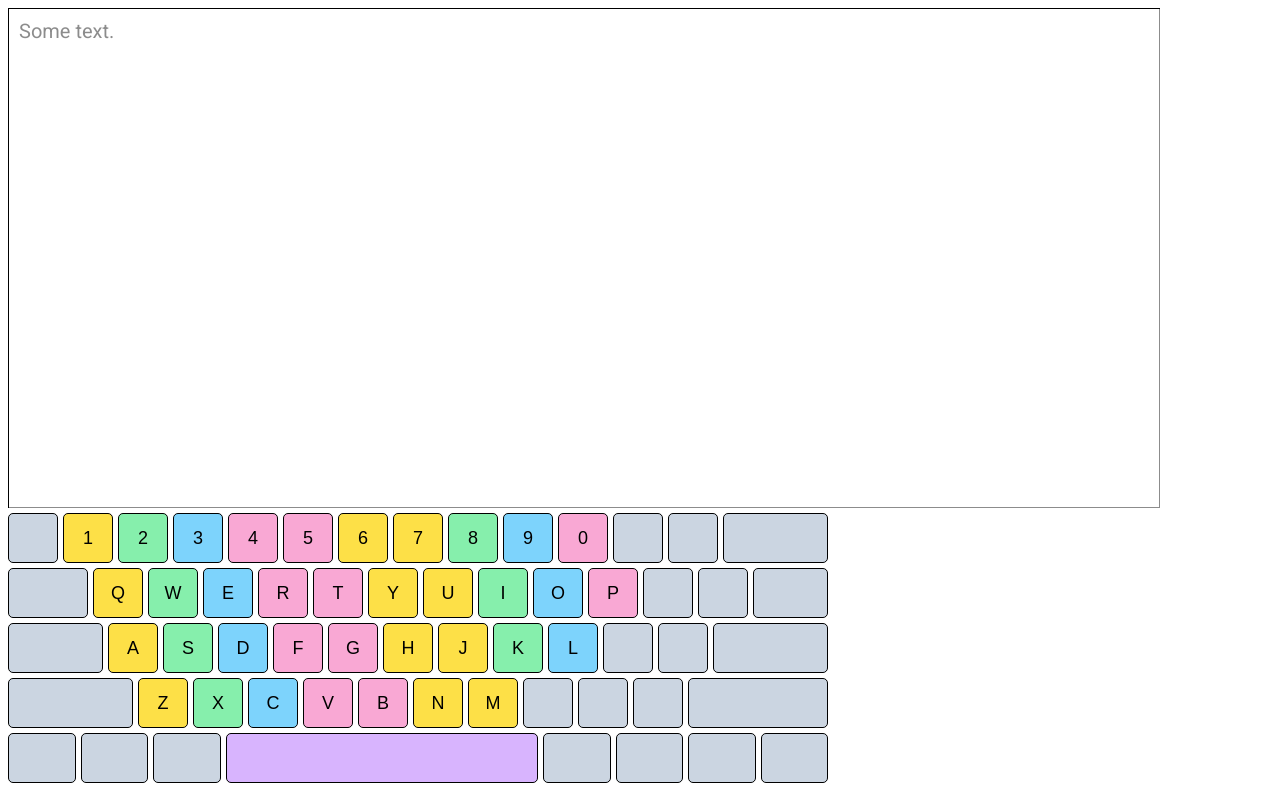
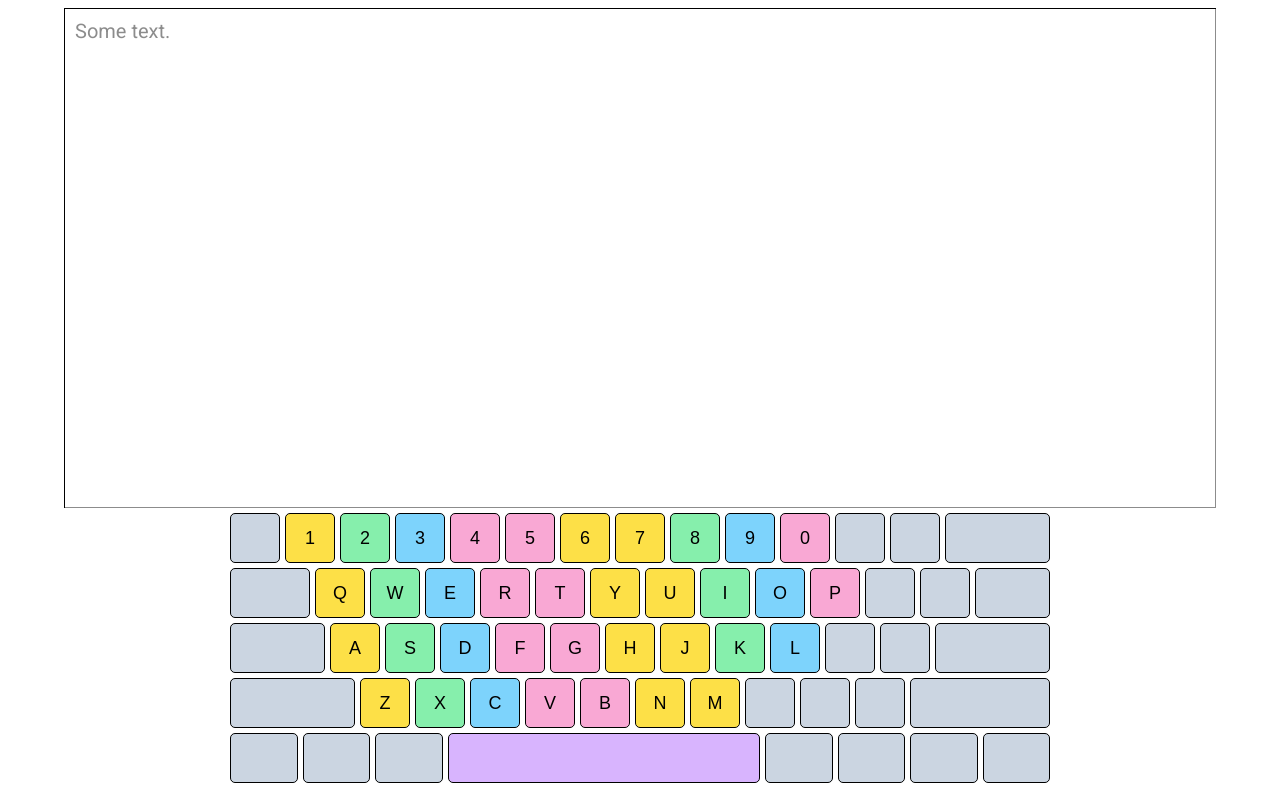
Before and after one commit to 30isnottoolate/typing-trainer, a React app: page / in a window 1280 px wide. Built offline with nearby package versions, Linux system fonts and the light colour scheme.

Commit message:
Make #root a grid container

```diff
--- a/src/components/App.css
+++ b/src/components/App.css
@@ -3,6 +3,11 @@
 
 * {
     box-sizing: border-box;
+}
+
+#root {
+    display: grid;
+    justify-items: center;
 }
 
 #text-zone {
```
